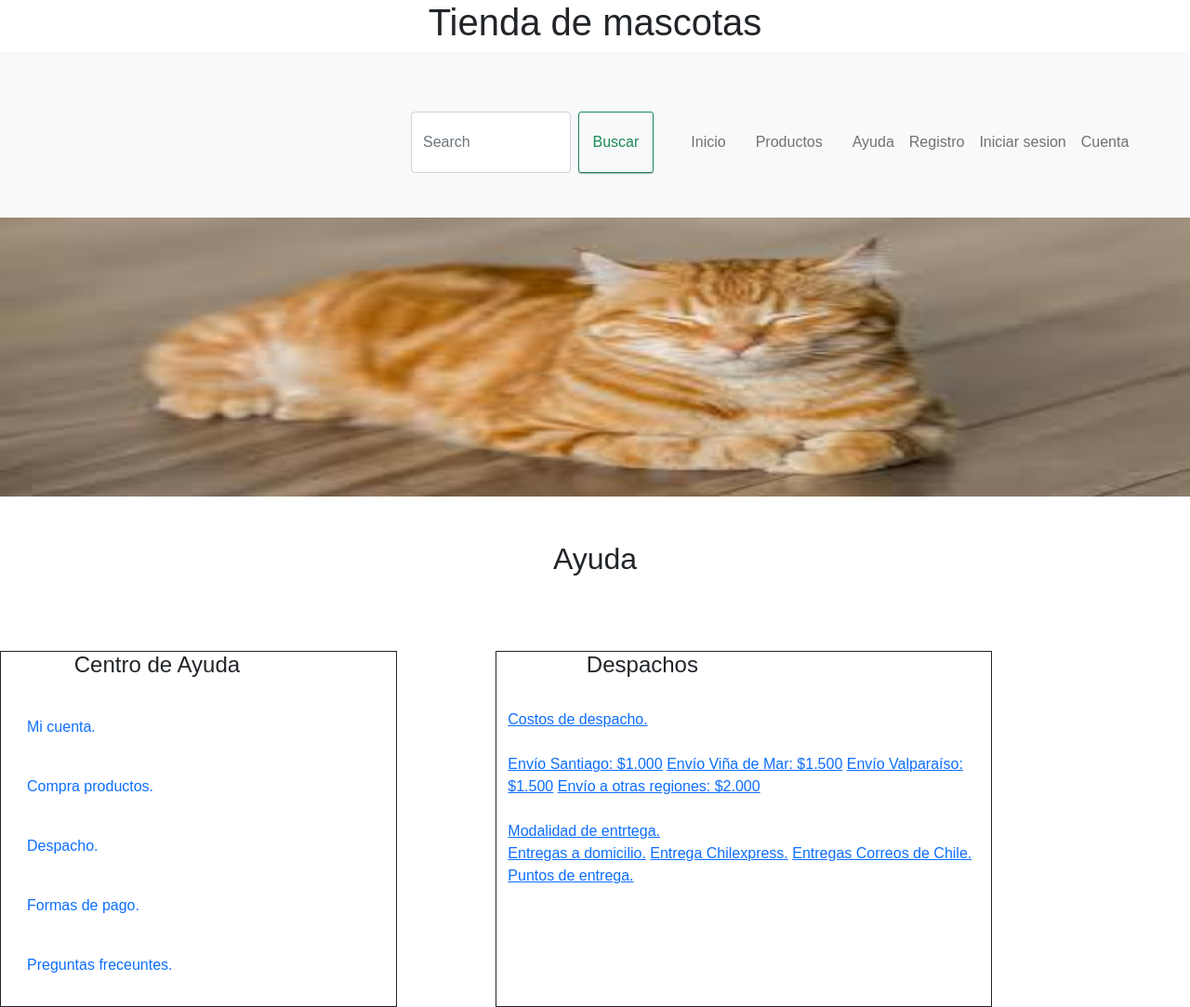
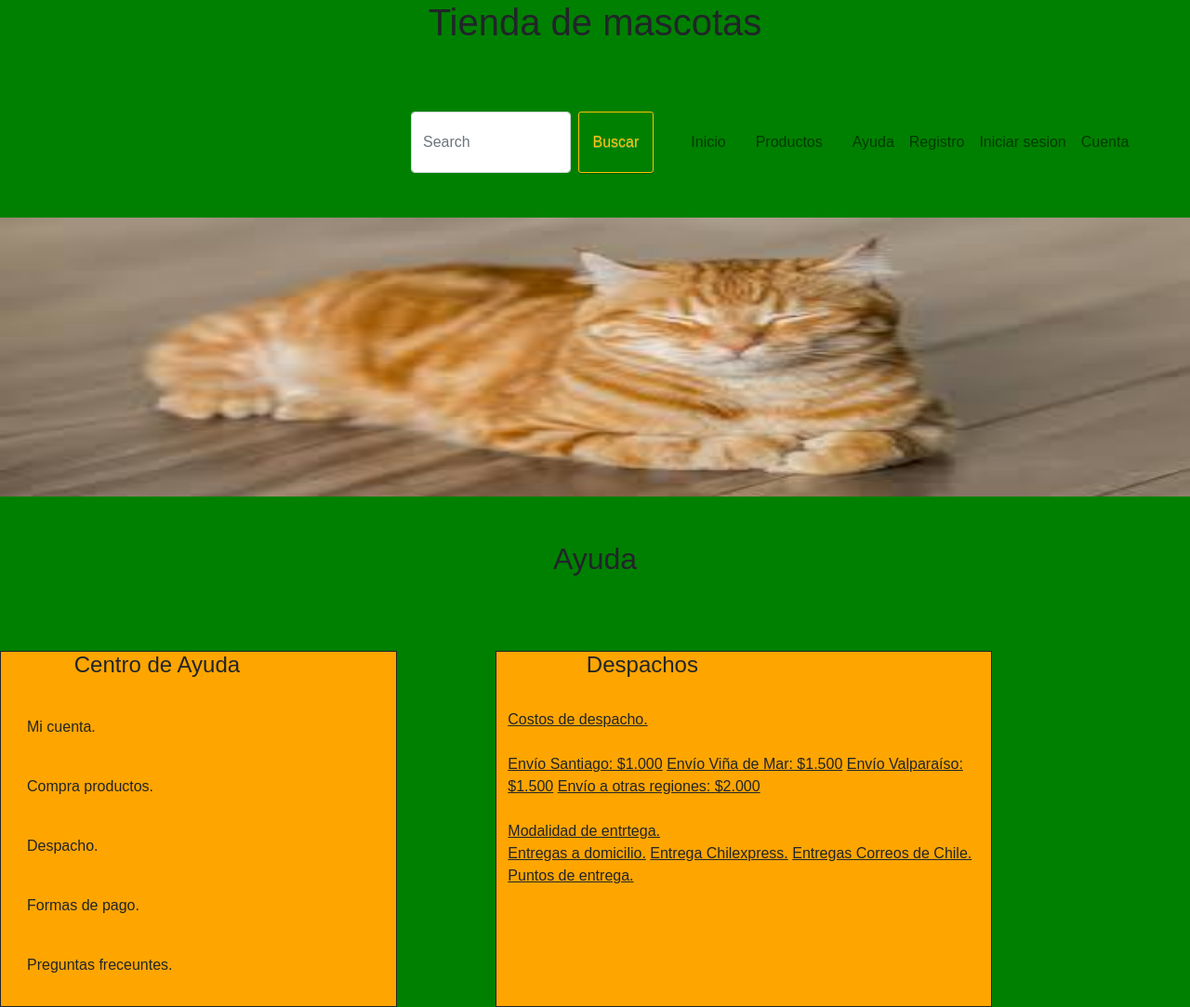
Before and after one commit to RodolfoMontesContr/Evaluacion1Programaci-nWeb, a plain HTML site: page ayuda.html in a window 1280 px wide. Shown: the whole page at 93% size. Drawn offline with nearby package versions, Linux system fonts and the light colour scheme.

Commit message:
Agregados colores a las paginas.

```diff
--- a/ayuda.html
+++ b/ayuda.html
@@ -9,16 +9,16 @@
     <title>Ayuda</title>
 </head>
 
-<body>
+<body class="page_color">
     <header>
         <div class="conainer-fluid">
             <p class="h1 text-center">Tienda de mascotas</p>
         </div>
-        <nav class="navbar navbar-expand-lg navbar-light bg-light center pt-4">
+        <nav class="navbar navbar-expand-lg navbar-light page_color center pt-4">
             <div class="container-fluid mx-auto" style="width: 500px">
                 <form class="d-flex col-8 pe-3">
                     <input class="form-control me-2" type="search" placeholder="Search" aria-label="Search">
-                    <button class="btn btn-outline-success" type="submit">Buscar</button>
+                    <button class="btn btn-outline-warning" type="submit">Buscar</button>
                   </form>
               <button class="navbar-toggler" type="button" data-bs-toggle="collapse" data-bs-target="#navbarSupportedContent" aria-controls="navbarSupportedContent" aria-expanded="false" aria-label="Toggle navigation">
                 <span class="navbar-toggler-icon"></span>
@@ -61,38 +61,38 @@
             <br>
             <br>
             <div class="row">
-                <div class="col-2 border border-dark col-4">
-                    <p class="h4 offset-md-2">Centro de Ayuda</p>
+                <div class="col-2 border border-dark col-4 colores_elementos ">
+                    <p class="h4 offset-md-2 text-dark">Centro de Ayuda</p>
                     <br>
-                        <a class="nav-link" href="#">Mi cuenta.</a>
+                        <a class="nav-link text-dark" href="#">Mi cuenta.</a>
                         <br>
-                        <a class="nav-link" href="#">Compra productos.</a>
+                        <a class="nav-link text-dark" href="#">Compra productos.</a>
                         <br>
-                        <a class="nav-link" href="#">Despacho.</a>
+                        <a class="nav-link text-dark" href="#">Despacho.</a>
                         <br>
-                        <a class="nav-link" href="#">Formas de pago.</a>
+                        <a class="nav-link text-dark" href="#">Formas de pago.</a>
                         <br>
-                        <a class="nav-link" href="#">Preguntas freceuntes.</a>
+                        <a class="nav-link text-dark" href="#">Preguntas freceuntes.</a>
                       <br>
                 </div>
-                <div class=" col-2 border border-dark col-5 offset-md-1">
-                    <p class="h4 offset-md-2">Despachos</p>
+                <div class=" col-2 border border-dark col-5 offset-md-1 colores_elementos">
+                    <p class="h4 offset-md-2 text-dark">Despachos</p>
                     <br>
-                    <a href="#">Costos de despacho.</a>
+                    <a href="#" class="text-dark">Costos de despacho.</a>
                     <br>
                     <br>
-                    <a href="#">Envío Santiago: $1.000</a>
-                    <a href="#">Envío Viña de Mar: $1.500</a>
-                    <a href="#">Envío Valparaíso: $1.500</a>
-                    <a href="#">Envío a otras regiones: $2.000</a>
+                    <a href="#" class="text-dark">Envío Santiago: $1.000</a>
+                    <a href="#" class="text-dark">Envío Viña de Mar: $1.500</a>
+                    <a href="#" class="text-dark">Envío Valparaíso: $1.500</a>
+                    <a href="#" class="text-dark">Envío a otras regiones: $2.000</a>
                     <br>
                     <br>
-                    <a href="#">Modalidad de entrtega.</a>
+                    <a href="#" class="text-dark">Modalidad de entrtega.</a>
                     <br>
-                    <a href="#">Entregas a domicilio.</a>
-                    <a href="#">Entrega Chilexpress.</a>
-                    <a href="#">Entregas Correos de Chile.</a>
-                    <a href="#">Puntos de entrega.</a>
+                    <a href="#" class="text-dark">Entregas a domicilio.</a>
+                    <a href="#" class="text-dark">Entrega Chilexpress.</a>
+                    <a href="#" class="text-dark">Entregas Correos de Chile.</a>
+                    <a href="#" class="text-dark">Puntos de entrega.</a>
                     </div>
                     </div>
                 </div>
--- a/css/styles.css
+++ b/css/styles.css
@@ -101,7 +101,23 @@ input, textarea{
 .gato{
     width: 1515px;
     height: 300px;
+}
 
+.page_color{
+    background-color: green;
+}
 
+.colores_elementos{
+    background-color: orange;
+}
 
+.nav-link:hover{
+    -webkit-transition: 0.1ms;
+    -moz-transition: 0.1ms;
+    transition: 0.1ms;
+    border-style: solid;
+    border-color: black;
+    border-width: 1px;
+    border-radius: 20px;
+    background-color: orange;
 }
```
Also changed, not shown: index.html (+9 -9 lines), iniciarsesion.html (+4 -4 lines), registro.html (+4 -4 lines), vistas/Fichasproducto/Bandana_perro.html (+4 -4 lines), vistas/Fichasproducto/Carnet_tipo3.html (+4 -4 lines), vistas/Fichasproducto/cascabel_gato.html (+4 -4 lines), vistas/cuenta.html (+9 -6 lines), vistas/productos.html (+11 -11 lines).
